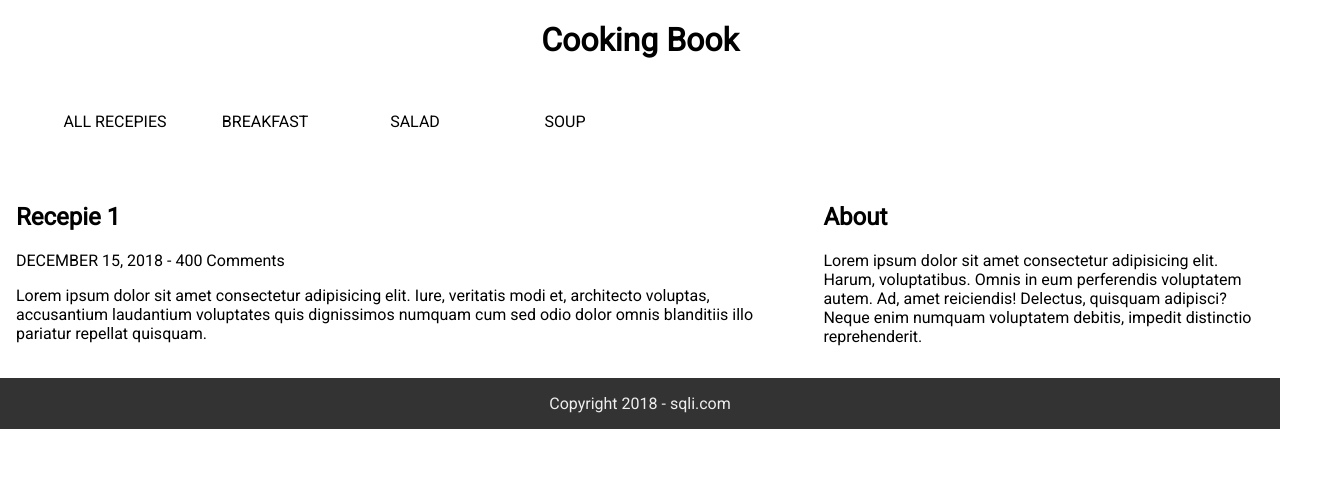
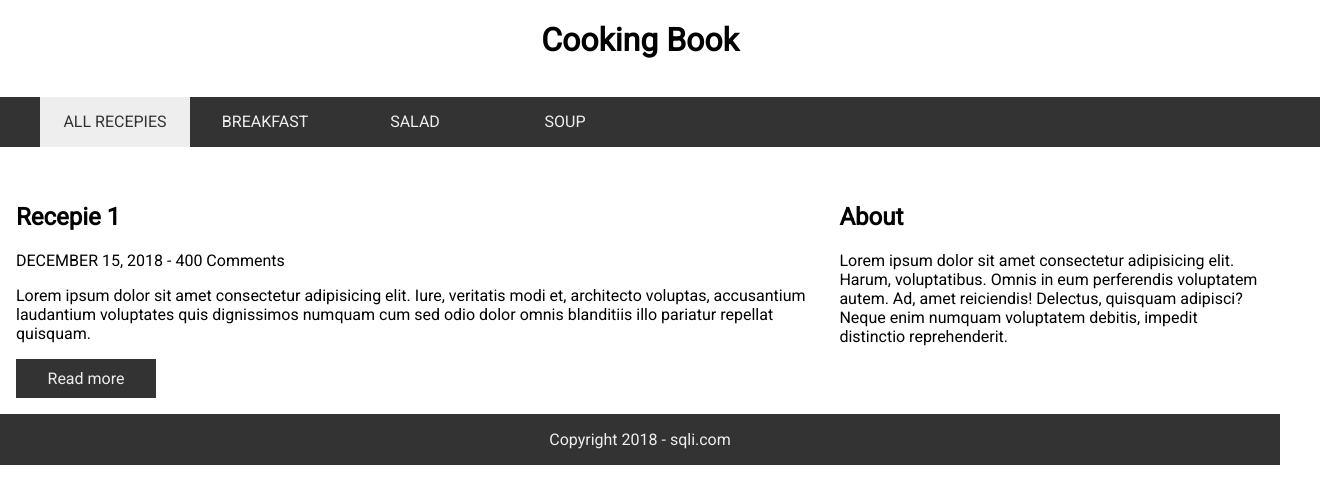
Before and after one commit to kaceman/html_css_formation, a plain HTML site: page index.html in a window 1280 px wide. Shown: the whole page, 1320 px wide, since content can reach past the window. Drawn offline with nearby package versions, Linux system fonts and the light colour scheme.

Commit message:
add some css and js script

```diff
--- a/style.css
+++ b/assets/css/style.css
@@ -31,6 +31,8 @@ body {
 }
 
 .header > nav > ul {
+    background-color: #333;
+    width: 100%;
     display: inline-block;
 }
 
@@ -39,9 +41,22 @@ body {
     float: left;
     width: 150px;
     height: 50px;
+    cursor: pointer;
+    text-align: center;
+}
+
+.header > nav > ul > li > a {
     line-height: 50px;
-    text-align: center;
-    cursor: pointer;
+    color: #eee;
+    text-decoration: none;
+}
+
+.active {
+    background: #eee;
+}
+
+li.active > a {
+    color: #333 !important;
 }
 
 .footer {
@@ -50,3 +65,13 @@ body {
     background-color: #333;
     grid-area: footer;
 }
+
+.btn {
+    text-decoration: none;
+    display: block;
+    width: 120px;
+    padding: 10px;
+    background: #333;
+    color: #eee;
+    text-align: center;
+}
--- /dev/null
+++ b/assets/js/script.js
@@ -0,0 +1,6 @@
+
+$( document ).ready(function() {
+    $('.item').hover(function() {
+        $(this).toggleClass("active")
+    });
+})
--- a/index.html
+++ b/index.html
@@ -6,7 +6,7 @@
     <meta http-equiv="X-UA-Compatible" content="ie=edge">
     <title>Cooking Book</title>
     <link href='https://fonts.googleapis.com/css?family=Roboto' rel='stylesheet'>
-    <link rel="stylesheet" href="style.css">
+    <link rel="stylesheet" href="assets/css/style.css">
 </head>
 <body>
     <div class="wrapper">
@@ -14,10 +14,10 @@
             <h1>Cooking Book</h1>
             <nav>
                 <ul>
-                    <li>ALL RECEPIES</li>
-                    <li>BREAKFAST</li>
-                    <li>SALAD</li>
-                    <li>SOUP</li>
+                    <li class="item active"><a href="#">ALL RECEPIES</a></li>
+                    <li class="item"><a href="#">BREAKFAST</a></li>
+                    <li class="item"><a href="#">SALAD</a></li>
+                    <li class="item"><a href="#">SOUP</a></li>
                 </ul>
             </nav>
         </div>
@@ -30,6 +30,8 @@
                     <p>DECEMBER 15, 2018 - 400 Comments</p>
                 </header>
                 <p>Lorem ipsum dolor sit amet consectetur adipisicing elit. Iure, veritatis modi et, architecto voluptas, accusantium laudantium voluptates quis dignissimos numquam cum sed odio dolor omnis blanditiis illo pariatur repellat quisquam.</p>
+
+                <a class="btn" href="#">Read more</a>
             </article>
 
         </div>
@@ -44,5 +46,8 @@
         </div>
     </div>
 
+    <script src="https://ajax.googleapis.com/ajax/libs/jquery/3.3.1/jquery.min.js"></script>
+    <script src="assets/js/script.js"></script>
+
 </body>
 </html>
```
